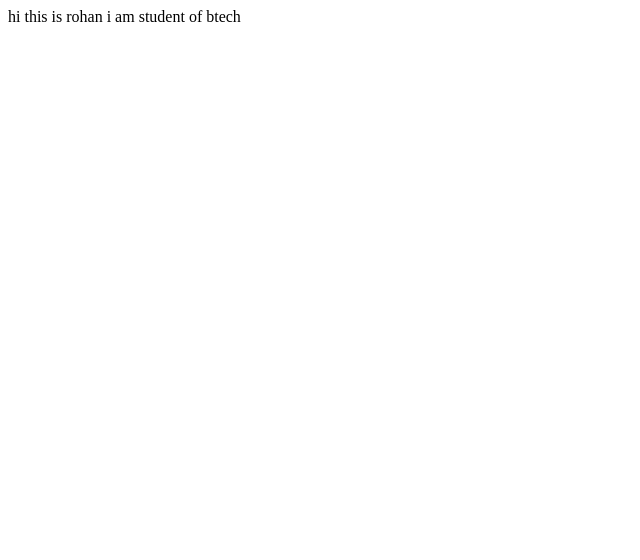
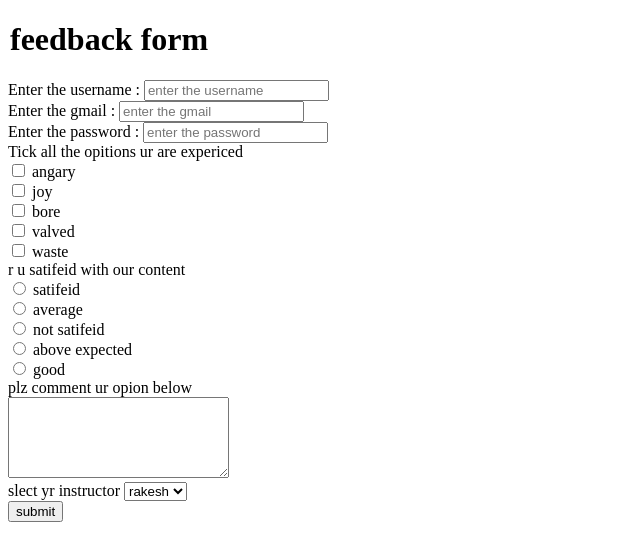
Before and after one commit to rohaneha/fist, a plain HTML site: page index.html in a window 1280 px wide. Shown: the whole page, without its empty margins (0-640 px from the left). Drawn offline with Linux system fonts and the light colour scheme.

Commit message:
Update index.html

```diff
--- a/index.html
+++ b/index.html
@@ -1,2 +1,77 @@
-hi this is rohan
-i am student of btech
+<!DOCTYPE html>
+<html lang="en">
+
+<head>
+    <meta charset="UTF-8">
+    <meta name="viewport" content="width=device-width, initial-scale=1.0">
+    <title>Document</title>
+</head>
+
+<body>
+    <form action="action.com">
+        <legend>
+            <h1>feedback form</h1>
+        </legend>
+        <div>
+            <label for="username">Enter the username :</label>
+            <input type="text" id="username" placeholder="enter the username" name="username">
+        </div>
+        <div>
+            <label for="gmail">Enter the gmail :</label>
+            <input type="gmail" id="gmail" placeholder="enter the gmail" name="gmail-id">
+        </div>
+        <div>
+            <label for="password">Enter the password :</label>
+            <input type="password" id="password" placeholder="enter the password" name="password">
+        </div>
+        <div>
+            Tick all the opitions ur are expericed <br>
+            <input type="checkbox" id="angary" name="fee" value="angary">
+            <label for="angary"> angary</label>
+            <br>
+            <input type="checkbox" id="joy" name="fee" value="joy">
+            <label for="joy"> joy</label>
+            <br>
+            <input type="checkbox" id="bore" name="fee" value="bore">
+            <label for="bore"> bore</label>
+            <br>
+            <input type="checkbox" id="valved" name="fee" value="valved">
+            <label for="valved"> valved</label>
+            <br>
+            <input type="checkbox" id="waste" name="fee" value="waste">
+            <label for="waste"> waste</label>
+            <br>
+        </div>
+        <div>
+            r u satifeid with our content <br>
+                <input type="radio" id="satisfied" name="review" value="satisfeid">
+                <label for="satisfied">satifeid</lab not el><br>
+                <input type="radio" id="average" name="review" value="average">
+                <label for="average">average</label><br>
+                <input type="radio" id=" not satisfied" name="review" value=" not satifeid">
+                <label for=" not satisfied"> not satifeid</label><br>
+                <input type="radio" id="above expected" name="review" value="above expected">
+                <label for="above expected">above expected</label><br>
+                <input type="radio" id="good" name="review" value="good">
+                <label for="good">good</label>
+        </div>
+        <div>
+            <label for="comment"> plz comment ur opion below</label><br>
+            <textarea name="comment" id="comment" cols="25" rows="5"></textarea>
+        </div>
+        <div>
+            <label for="indtructir">slect yr instructor</label>
+            <select name="indtructir" id="indtructir">
+                <option value="rakesh">rakesh</option>
+                <option value="lokesh">lokesh</option>
+                <option value="rohan">rohan</option>
+                <option value="anjali">anjali</option>
+                <option value="sumya">sumya</option>
+            </select>
+        </div>
+        <button>submit
+        </button>
+    </form>
+</body>
+
+</html>
```
